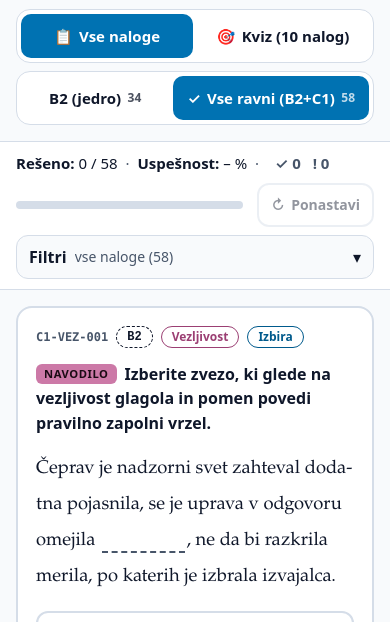
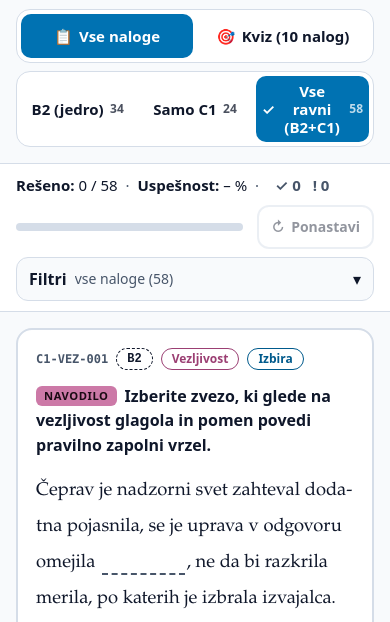
Before and after one commit to blackwolf981/AlyonaSloC1, a website built with Vite: page index.html in a window 390 px wide. Shown: the part 163-785 px from the top of the page. Built offline with nearby package versions, Linux system fonts and the light colour scheme.

Commit message:
[Claude]: Dodana moznost Samo C1 v filter ravni
Co-Authored-By: Claude Opus 5.5 <noreply@anthropic.com>

```diff
--- a/src/main.ts
+++ b/src/main.ts
@@ -64,6 +64,7 @@ const naRavni = () => naloge.filter(vRavni);
 const BESEDILA_RAVEN = {
   skupina: 'Raven nalog',
   b2: 'B2 (jedro)',
+  c1: 'Samo C1',
   vse: 'Vse ravni (B2+C1)',
   nadnaslov: { vse: 'Raven B2–C1', B2: 'Raven B2', C1: 'Raven C1' } as Record<RavenFilter, string>,
 };
@@ -576,14 +577,14 @@ function preklopnik(): string {
 
 /** Izpostavljen izbirnik ravni (B2 / vse) v glavi; velja za seznam in kviz. */
 function ravenPreklop(): string {
-  const stB2 = naloge.filter((n) => n.raven === 'B2').length;
+  const st = (r: Raven) => naloge.filter((n) => n.raven === r).length;
   const gumb = (v: RavenFilter, oznaka: string, st: number) => `
     <button type="button" class="preklop-gumb" data-akcija="raven" data-vrednost="${v}" aria-pressed="${ravenFilter === v}">
       ${ravenFilter === v ? '<span aria-hidden="true">✓</span>' : ''}${esc(oznaka)} <span class="cip-st">${st}</span>
     </button>`;
   return `
-    <div id="raven-preklop" class="preklopnik" role="group" aria-label="${esc(BESEDILA_RAVEN.skupina)}">
-      ${gumb('B2', BESEDILA_RAVEN.b2, stB2)}${gumb('vse', BESEDILA_RAVEN.vse, naloge.length)}
+    <div id="raven-preklop" class="preklopnik preklopnik-3" role="group" aria-label="${esc(BESEDILA_RAVEN.skupina)}">
+      ${gumb('B2', BESEDILA_RAVEN.b2, st('B2'))}${gumb('C1', BESEDILA_RAVEN.c1, st('C1'))}${gumb('vse', BESEDILA_RAVEN.vse, naloge.length)}
     </div>`;
 }
 
--- a/src/style.css
+++ b/src/style.css
@@ -135,6 +135,11 @@ body {
   .preklop-gumb[aria-pressed="true"] { background: var(--ok); color: var(--on-ok); }
   @media (max-width: 379px) {
     .preklop-gumb { padding-inline: 0.375rem; font-size: 0.875rem; }
+  }
+  /* izbirnik ravni s tremi možnostmi: na telefonu se besedilo sme prelomiti v dve vrstici */
+  .preklopnik-3 { grid-template-columns: repeat(3, minmax(0, 1fr)); }
+  @media (max-width: 639px) {
+    .preklopnik-3 .preklop-gumb { white-space: normal; text-align: center; line-height: 1.2; padding-inline: 0.375rem; }
   }
   @media (min-width: 1024px) {
     .preklop-gumb { min-height: 2.5rem; }
```
